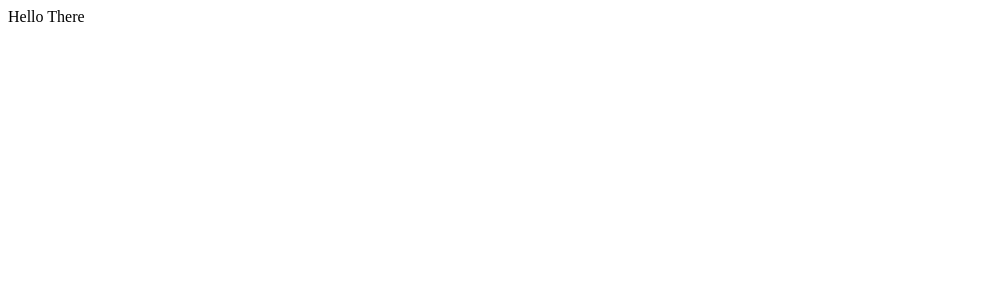
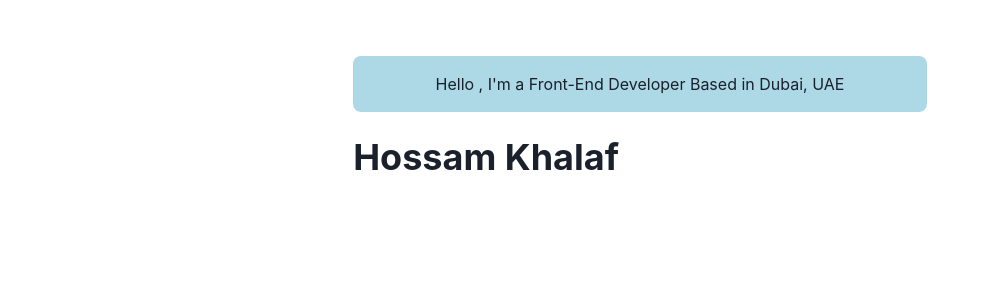
Before and after one commit to hossam-khalaf/portfolio, a Next.js app: page / in a window 1280 px wide. Shown: the top 300 px of the page, without its empty margins (0-982 px from the left). Built offline with nearby package versions, Linux system fonts and the light colour scheme.

Commit message:
Add Chakra UI

```diff
--- a/components/layouts/Main.js
+++ b/components/layouts/Main.js
@@ -1,7 +1,7 @@
 import Head from 'next/head'
 import { Box, Container } from '@chakra-ui/react'
 
-const Main = (children, router) => {
+const Main = ({ children, router }) => {
 	return (
 		<Box as='main' pb={8}>
 			<Head>
--- /dev/null
+++ b/pages/_app.js
@@ -0,0 +1,13 @@
+import { ChakraProvider } from '@chakra-ui/react'
+import Main from '../components/layouts/Main'
+
+function MyApp({ Component, pageProps, router }) {
+	return (
+		<ChakraProvider>
+			<Main router={router}>
+				<Component {...pageProps} key={router.route} />
+			</Main>
+		</ChakraProvider>
+	)
+}
+export default MyApp
--- a/pages/index.js
+++ b/pages/index.js
@@ -1,5 +1,21 @@
+import { Box, Container, Heading } from '@chakra-ui/react'
+
 const Page = () => {
-	return <div>Hello There</div>
+	return (
+		<Container>
+			<Box borderRadius='lg' bg='lightblue' p={4} mb={6} align='center'>
+				Hello , I&apos;m a Front-End Developer Based in Dubai, UAE
+			</Box>
+
+			<Box display={{ md: 'flex' }}>
+				<Box flexGrow={1}>
+					<Heading as='h2' variant='page-title'>
+						Hossam Khalaf
+					</Heading>
+				</Box>
+			</Box>
+		</Container>
+	)
 }
 
 export default Page
```
